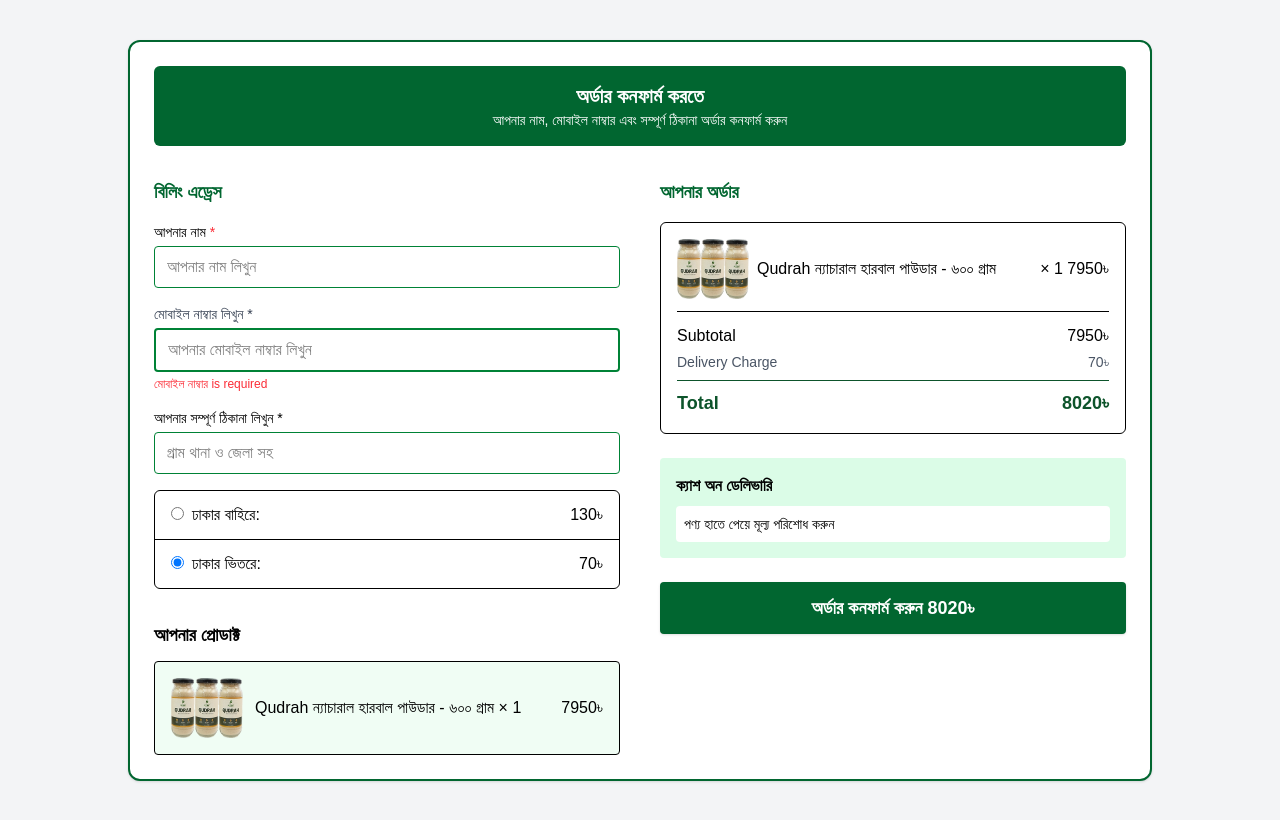
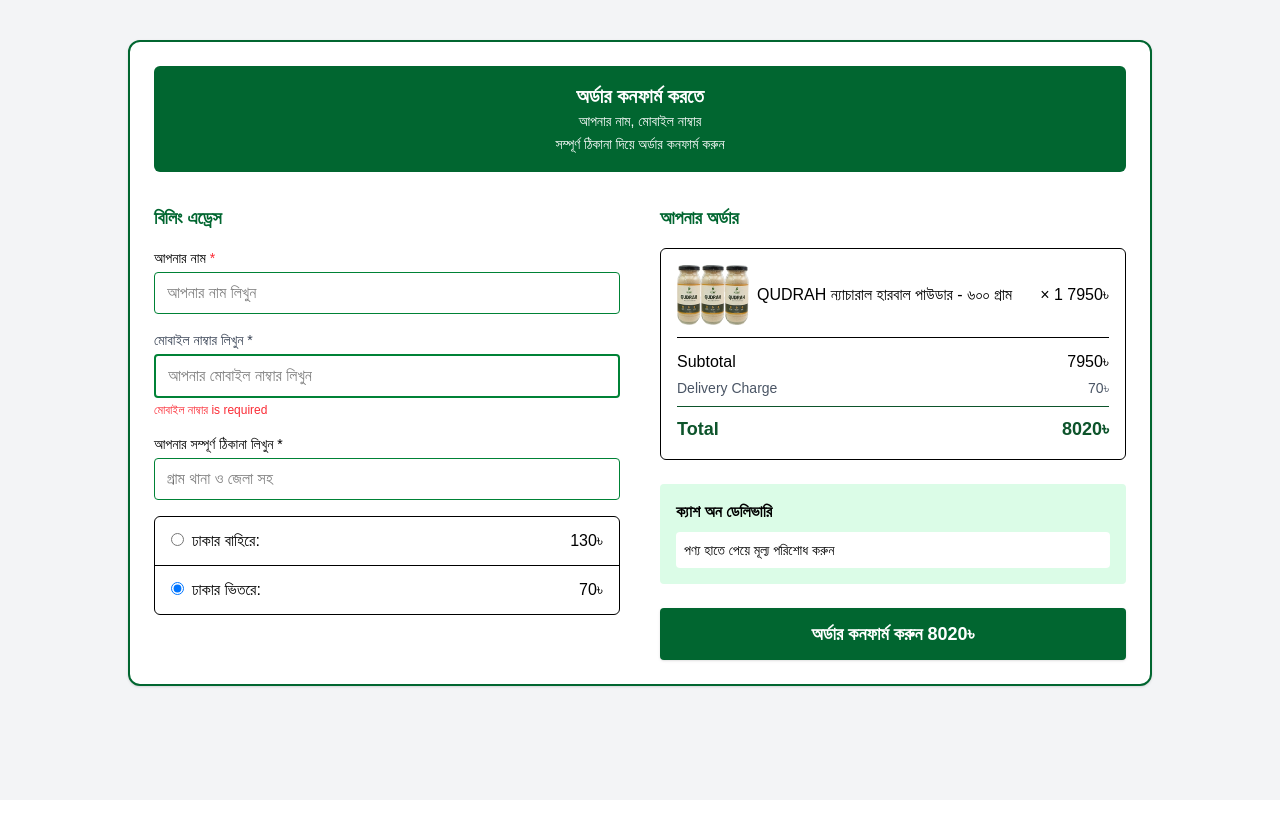
Before and after one commit to Tamim-real/foodit-qudrah, a React (Vite) app: page /checkout-3 in a window 1280 px wide. Built offline with nearby package versions, Linux system fonts and the light colour scheme.

Commit message:
Fix case sensitivity issue for file paths

```diff
--- a/package.json
+++ b/package.json
@@ -17,6 +17,7 @@
     "react-dom": "^19.2.5",
     "react-router": "^7.14.2",
     "react-router-dom": "^7.14.2",
+    "react-scroll": "^1.9.3",
     "tailwindcss": "^4.2.4"
   },
   "devDependencies": {
--- a/src/Sections/ProductSection.jsx
+++ b/src/Sections/ProductSection.jsx
@@ -7,7 +7,7 @@ import Card3 from '../assets/images/product-3.svg';
 
 const ProductSection = () => {
   return (
-    <section className="bg-white min-h-screen w-full flex flex-col items-center py-10 px-4">
+    <section className="bg-white min-h-screen w-full flex flex-col items-center py-10 px-4" id="product-section">
 
       {/* 1. Top Logo & Title Image */}
       <div className="mb-12">
--- a/src/Pages/CheckoutTwo.jsx
+++ b/src/pages/CheckoutOne.jsx
@@ -13,7 +13,7 @@ const CheckoutOne = () => {
 
   const [errors, setErrors] = useState({ phone: false });
 
-  const productPrice = 2550;
+  const productPrice = 1450;
   const total = productPrice + delivery;
 
   useEffect(() => {
@@ -71,10 +71,11 @@ const CheckoutOne = () => {
 
       <div className="max-w-5xl mx-auto border-2 border-green-800 rounded-xl p-6 bg-white shadow">
         {/* Header */}
-        <div className="bg-green-800 text-white text-center py-4 rounded-md mb-8">
+        <div className="bg-green-800 text-white text-center py-4 rounded-md mb-3">
           <h1 className="text-xl font-bold">অর্ডার কনফার্ম করতে</h1>
-          <p className="text-sm">
-            আপনার নাম, মোবাইল নাম্বার এবং সম্পূর্ণ ঠিকানা অর্ডার কনফার্ম করুন
+          <p className="text-sm leading-relaxed">
+            আপনার নাম, মোবাইল নাম্বার <br />
+            সম্পূর্ণ ঠিকানা দিয়ে অর্ডার কনফার্ম করুন
           </p>
         </div>
 
@@ -109,9 +110,8 @@ const CheckoutOne = () => {
                 value={formData.phone}
                 onChange={handleInputChange}
                 placeholder="আপনার মোবাইল নাম্বার লিখুন"
-                className={`w-full border-2 rounded px-3 py-2 outline-none transition-colors ${
-                  errors.phone ? "border-red-500 bg-red-50" : "border-green-700"
-                }`}
+                className={`w-full border-2 rounded px-3 py-2 outline-none transition-colors ${errors.phone ? "border-red-500 bg-red-50" : "border-green-700"
+                  }`}
               />
               <p className="text-xs text-red-500 mt-1">
                 মোবাইল নাম্বার লিখুন is required
@@ -164,14 +164,7 @@ const CheckoutOne = () => {
               </label>
             </div>
 
-            <h3 className="mt-8 font-bold text-lg">আপনার প্রোডাক্ট</h3>
-            <div className="flex items-center justify-between bg-green-50 border mt-3 p-4 rounded">
-              <div className="flex items-center gap-3">
-                <img src={Qudraah100gm} alt="qudraah-100gm-jar" className="w-13 h-15" />
-                <p>Qudrah ন্যাচারাল হারবাল পাউডার - 2০০ গ্রাম × 1</p>
-              </div>
-              <span>{productPrice}৳</span>
-            </div>
+
           </div>
 
           {/* RIGHT COLUMN */}
@@ -181,7 +174,7 @@ const CheckoutOne = () => {
               <div className="flex justify-between items-center border-b pb-3">
                 <div className="flex items-center gap-2">
                   <img src={Qudraah100gm} className="w-12 h-15" alt="qudraah-100gm-jar" />
-                  <span>Qudrah ন্যাচারাল হারবাল পাউডার - 2০০ গ্রাম</span>
+                  <span>QUDRAH ন্যাচারাল হারবাল পাউডার - ১০০ গ্রাম</span>
                 </div>
                 <span>× 1 {productPrice}৳</span>
               </div>
--- a/src/Pages/CheckoutOne.jsx
+++ b/src/pages/CheckoutThree.jsx
@@ -1,5 +1,5 @@
 import React, { useState, useEffect } from "react";
-import Qudraah100gm from '../assets/images/qudraah-100gm.webp';
+import Qudraah100gm from '../assets/images/qudrah-three-jar.webp';
 
 const CheckoutOne = () => {
 
@@ -13,7 +13,7 @@ const CheckoutOne = () => {
 
   const [errors, setErrors] = useState({ phone: false });
 
-  const productPrice = 1450;
+  const productPrice = 7950;
   const total = productPrice + delivery;
 
   useEffect(() => {
@@ -73,8 +73,9 @@ const CheckoutOne = () => {
         {/* Header */}
         <div className="bg-green-800 text-white text-center py-4 rounded-md mb-8">
           <h1 className="text-xl font-bold">অর্ডার কনফার্ম করতে</h1>
-          <p className="text-sm">
-            আপনার নাম, মোবাইল নাম্বার এবং সম্পূর্ণ ঠিকানা অর্ডার কনফার্ম করুন
+           <p className="text-sm leading-relaxed">
+            আপনার নাম, মোবাইল নাম্বার <br />
+            সম্পূর্ণ ঠিকানা দিয়ে অর্ডার কনফার্ম করুন
           </p>
         </div>
 
@@ -114,7 +115,7 @@ const CheckoutOne = () => {
                 }`}
               />
               <p className="text-xs text-red-500 mt-1">
-                মোবাইল নাম্বার লিখুন is required
+                মোবাইল নাম্বার is required
               </p>
             </div>
 
@@ -164,14 +165,7 @@ const CheckoutOne = () => {
               </label>
             </div>
 
-            <h3 className="mt-8 font-bold text-lg">আপনার প্রোডাক্ট</h3>
-            <div className="flex items-center justify-between bg-green-50 border mt-3 p-4 rounded">
-              <div className="flex items-center gap-3">
-                <img src={Qudraah100gm} alt="qudraah-100gm-jar" className="w-13 h-15" />
-                <p>Qudrah ন্যাচারাল হারবাল পাউডার - ১০০ গ্রাম × 1</p>
-              </div>
-              <span>{productPrice}৳</span>
-            </div>
+
           </div>
 
           {/* RIGHT COLUMN */}
@@ -180,8 +174,8 @@ const CheckoutOne = () => {
             <div className="border rounded-md p-4">
               <div className="flex justify-between items-center border-b pb-3">
                 <div className="flex items-center gap-2">
-                  <img src={Qudraah100gm} className="w-12 h-15" alt="qudraah-100gm-jar" />
-                  <span>Qudrah ন্যাচারাল হারবাল পাউডার - ১০০ গ্রাম</span>
+                  <img src={Qudraah100gm} className="w-18 h-15" alt="qudraah-100gm-jar" />
+                  <span>QUDRAH ন্যাচারাল হারবাল পাউডার - ৬০০ গ্রাম</span>
                 </div>
                 <span>× 1 {productPrice}৳</span>
               </div>
--- a/src/Pages/CheckoutThree.jsx
+++ b/src/pages/CheckoutTwo.jsx
@@ -1,5 +1,5 @@
 import React, { useState, useEffect } from "react";
-import Qudraah100gm from '../assets/images/qudrah-three-jar.webp';
+import Qudraah100gm from '../assets/images/qudraah-100gm.webp';
 
 const CheckoutOne = () => {
 
@@ -13,7 +13,7 @@ const CheckoutOne = () => {
 
   const [errors, setErrors] = useState({ phone: false });
 
-  const productPrice = 7950;
+  const productPrice = 2550;
   const total = productPrice + delivery;
 
   useEffect(() => {
@@ -73,8 +73,9 @@ const CheckoutOne = () => {
         {/* Header */}
         <div className="bg-green-800 text-white text-center py-4 rounded-md mb-8">
           <h1 className="text-xl font-bold">অর্ডার কনফার্ম করতে</h1>
-          <p className="text-sm">
-            আপনার নাম, মোবাইল নাম্বার এবং সম্পূর্ণ ঠিকানা অর্ডার কনফার্ম করুন
+           <p className="text-sm leading-relaxed">
+            আপনার নাম, মোবাইল নাম্বার <br />
+            সম্পূর্ণ ঠিকানা দিয়ে অর্ডার কনফার্ম করুন
           </p>
         </div>
 
@@ -114,7 +115,7 @@ const CheckoutOne = () => {
                 }`}
               />
               <p className="text-xs text-red-500 mt-1">
-                মোবাইল নাম্বার is required
+                মোবাইল নাম্বার লিখুন is required
               </p>
             </div>
 
@@ -164,14 +165,7 @@ const CheckoutOne = () => {
               </label>
             </div>
 
-            <h3 className="mt-8 font-bold text-lg">আপনার প্রোডাক্ট</h3>
-            <div className="flex items-center justify-between bg-green-50 border mt-3 p-4 rounded">
-              <div className="flex items-center gap-3">
-                <img src={Qudraah100gm} alt="qudraah-100gm-jar" className="w-18 h-15" />
-                <p>Qudrah ন্যাচারাল হারবাল পাউডার - ৬০০ গ্রাম × 1</p>
-              </div>
-              <span>{productPrice}৳</span>
-            </div>
+
           </div>
 
           {/* RIGHT COLUMN */}
@@ -180,8 +174,8 @@ const CheckoutOne = () => {
             <div className="border rounded-md p-4">
               <div className="flex justify-between items-center border-b pb-3">
                 <div className="flex items-center gap-2">
-                  <img src={Qudraah100gm} className="w-18 h-15" alt="qudraah-100gm-jar" />
-                  <span>Qudrah ন্যাচারাল হারবাল পাউডার - ৬০০ গ্রাম</span>
+                  <img src={Qudraah100gm} className="w-12 h-15" alt="qudraah-100gm-jar" />
+                  <span>QUDRAH ন্যাচারাল হারবাল পাউডার - 2০০ গ্রাম</span>
                 </div>
                 <span>× 1 {productPrice}৳</span>
               </div>
```
Also changed, not shown: src/Sections/QNA.jsx (+21 -11 lines), src/Sections/SecondSection.jsx (+31 -11 lines), 1 other file (tests, documents, lock files or other folders).
